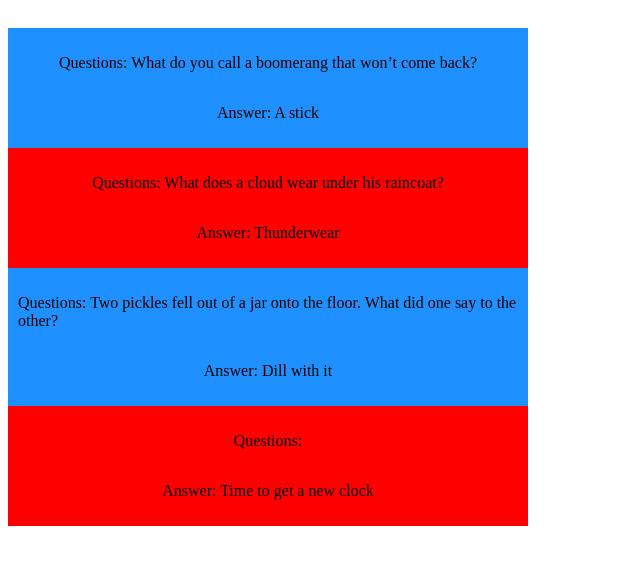
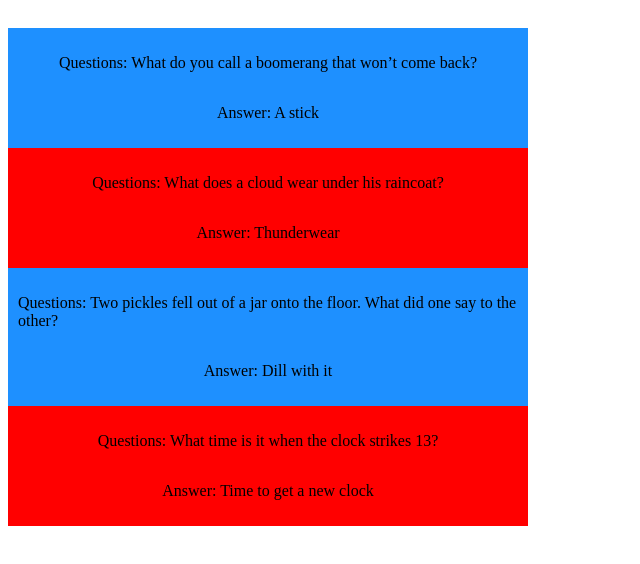
Before and after one commit to mehdishirazi/joke, a React (Create React App) app: page / in a window 1280 px wide. Shown: the top 564 px of the page, without its empty margins (0-640 px from the left). Built offline with nearby package versions, Linux system fonts and the light colour scheme.

Commit message:
Fixing bug on not showing the fourth question

```diff
--- a/src/components/App.js
+++ b/src/components/App.js
@@ -32,7 +32,7 @@ function App() {
             <Joke content={
                     {
                         id:"4",
-                        questions:"",
+                        questions:"What time is it when the clock strikes 13?",
                         answer:"Time to get a new clock"
                     }
                 }
```
